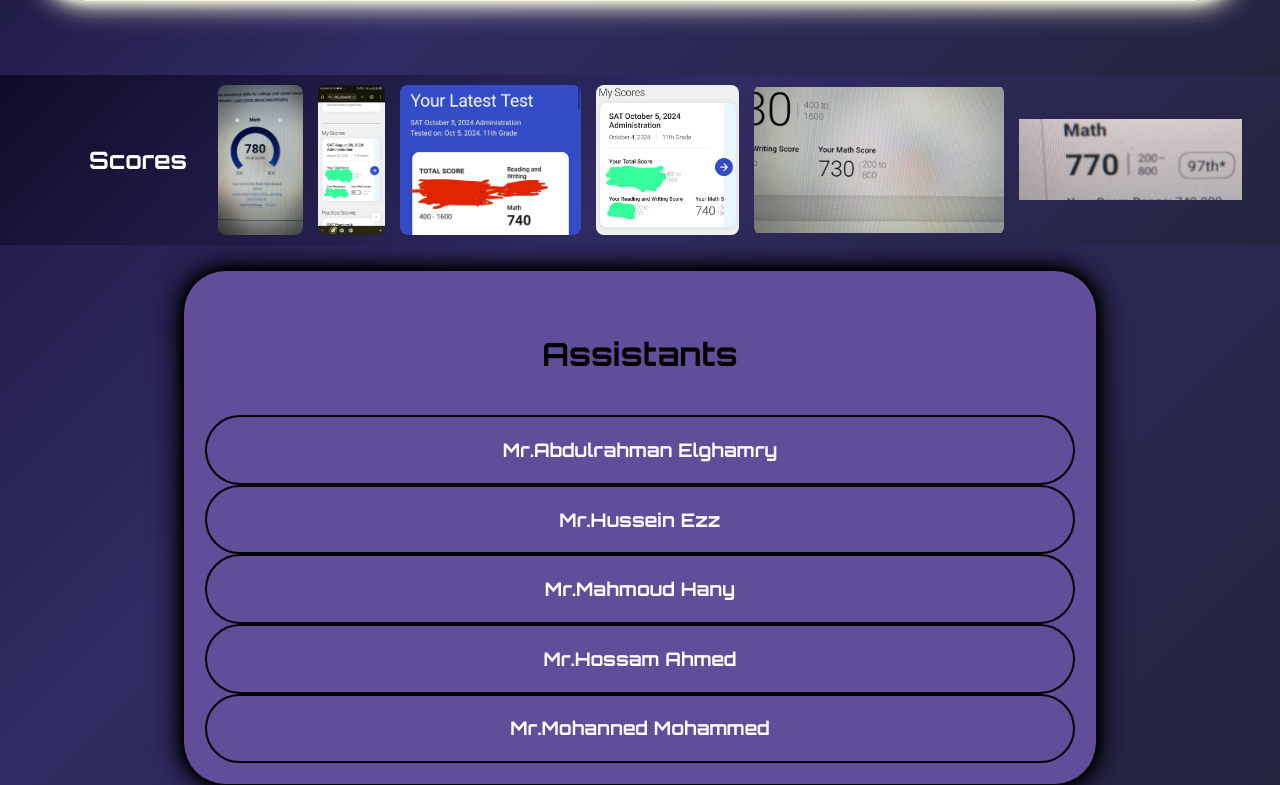
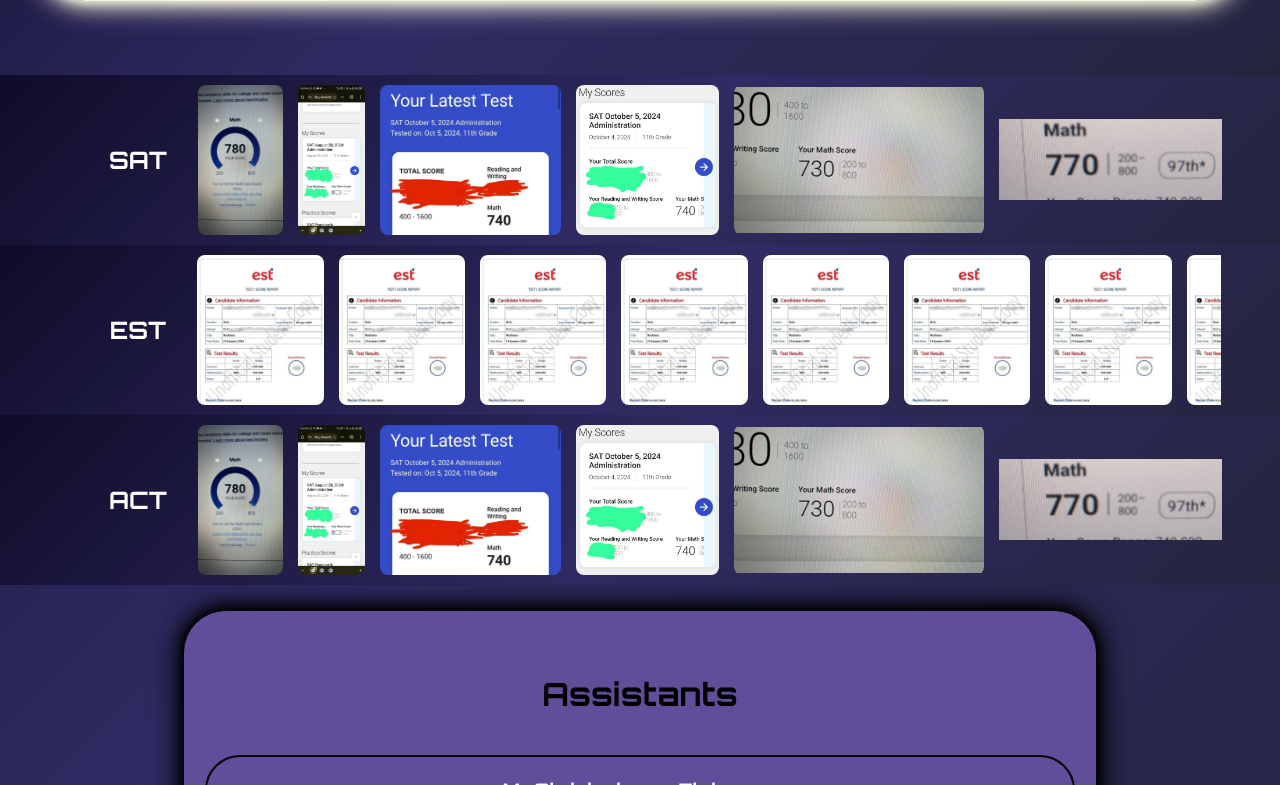
Before and after one commit to Portfolio-source/Dr.Bakr, a plain HTML site: page index.html in a window 1280 px wide. Shown: the part 565-1350 px from the top of the page. Drawn offline with Linux system fonts and the light colour scheme.

Commit message:
Add SAT EST ACT

```diff
--- a/index.html
+++ b/index.html
@@ -36,7 +36,41 @@
     </header>
 
     <section class="scores">
-      <h1 class="scorestitle">Scores</h1>
+      <h1 class="scorestitle">SAT</h1>
+
+      <div class="scoressatest">
+        <img src="img/scores SAT/2.jpeg" alt="" />
+        <img src="img/scores SAT/3.jpeg" alt="" />
+        <img src="img/scores SAT/5.jpeg" alt="" />
+        <img src="img/scores SAT/6.jpeg" alt="" />
+        <img src="img/scores SAT/7.jpeg" alt="" />
+        <img src="img/scores SAT/8.jpeg" alt="" />
+        <img src="img/scores SAT/9.jpeg" alt="" />
+        <img src="img/scores SAT/10.jpeg" alt="" />
+        <img src="img/scores SAT/11.png" alt="" />
+        <img src="img/scores SAT/12.png" alt="" />
+        <img src="img/scores SAT/13.png" alt="" />
+      </div>
+    </section>
+    <section class="scores">
+      <h1 class="scorestitle">EST</h1>
+
+      <div class="scoressatest">
+        <img src="img/scores EST/1.jpeg" alt="" />
+        <img src="img/scores EST/1.jpeg" alt="" />
+        <img src="img/scores EST/1.jpeg" alt="" />
+        <img src="img/scores EST/1.jpeg" alt="" />
+        <img src="img/scores EST/1.jpeg" alt="" />
+        <img src="img/scores EST/1.jpeg" alt="" />
+        <img src="img/scores EST/1.jpeg" alt="" />
+        <img src="img/scores EST/1.jpeg" alt="" />
+        <img src="img/scores EST/1.jpeg" alt="" />
+        <img src="img/scores EST/1.jpeg" alt="" />
+        <img src="img/scores EST/1.jpeg" alt="" />
+      </div>
+    </section>
+    <section class="scores">
+      <h1 class="scorestitle">ACT</h1>
 
       <div class="scoressatest">
         <img src="img/scores SAT/2.jpeg" alt="" />
```
